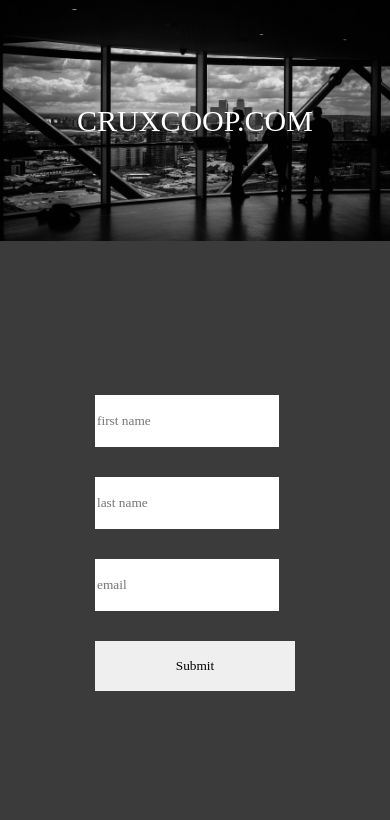
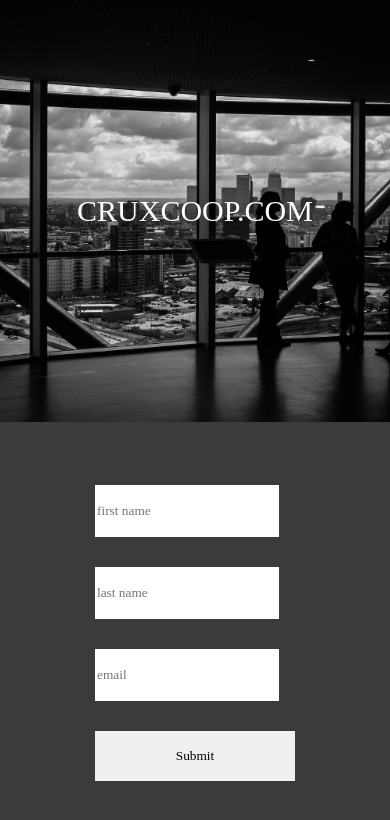
Before and after one commit to makennawold/cruxcoop.co, a Next.js app: page / in a window 390 px wide. Shown: the top 820 px of the page. Built offline with nearby package versions, Linux system fonts and the light colour scheme.

Commit message:
style change for mobile

```diff
--- a/styles/globals.css
+++ b/styles/globals.css
@@ -34,9 +34,7 @@
   }
   .image-container {
     width: 100%;
-    /* height: 225px;
-    height: 30vh; */
-    height: 100%;
+    height: 50vh;
 
     background-color: #303030;
     background-image: url("../src/assets/cityoverlook.jpeg");
```
